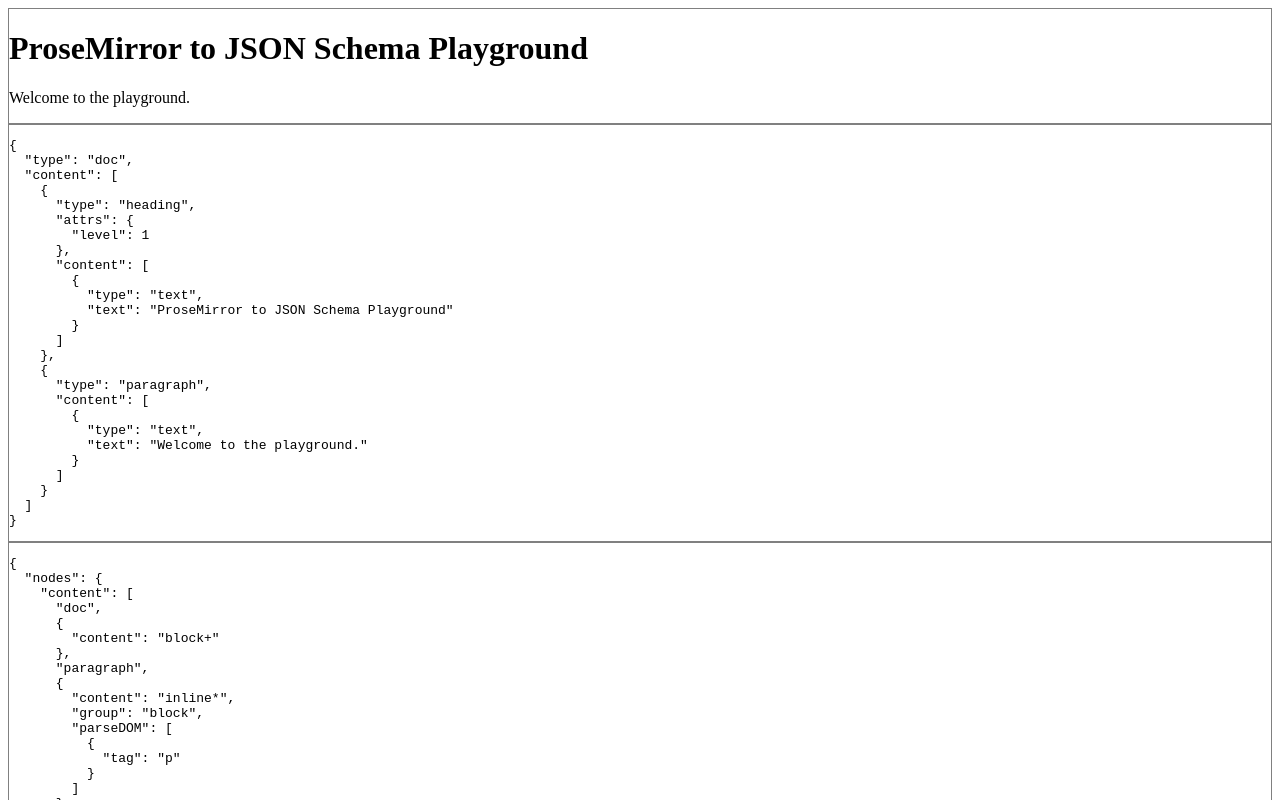
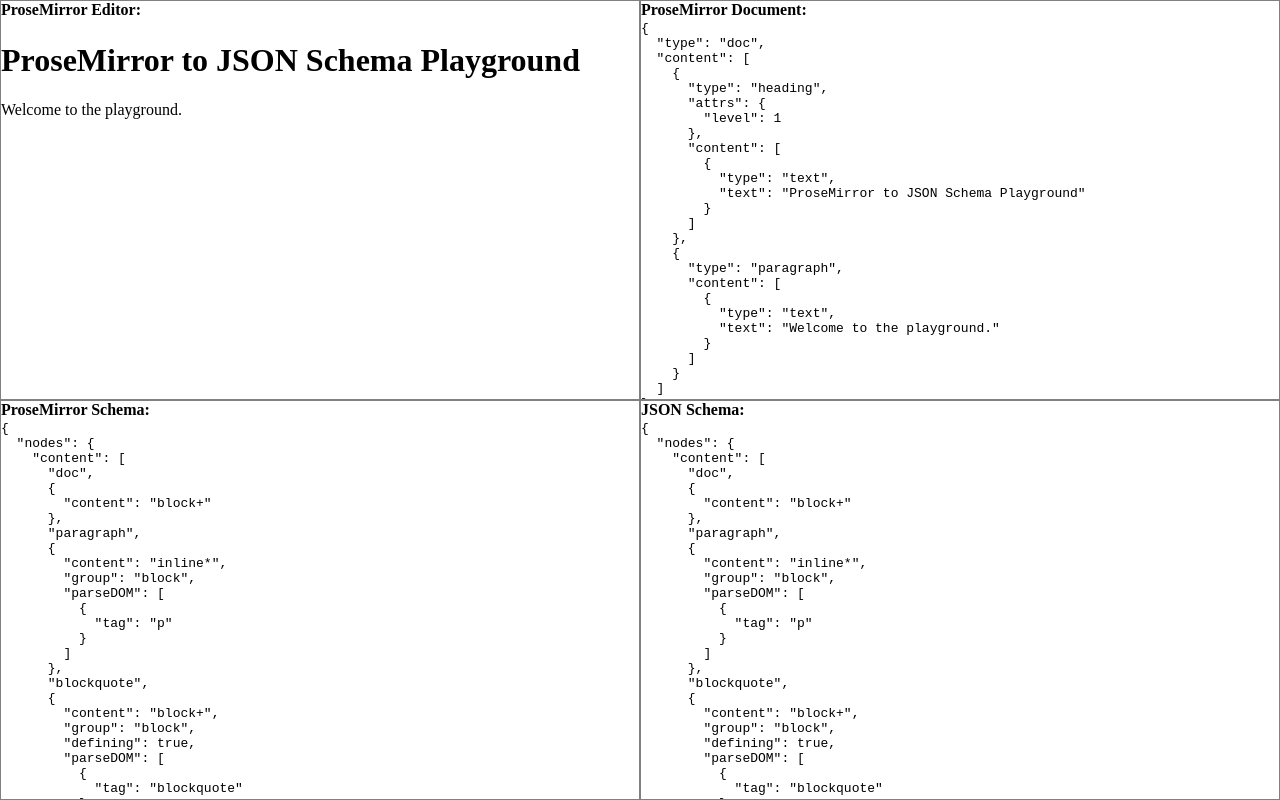
Before and after one commit to jimcasey/pm2js, a React (Vite) app in the folder packages/playground/: page / in a window 1280 px wide. Shown: the top 800 px of the page. Built offline with nearby package versions, Linux system fonts and the light colour scheme.

Commit message:
Create 4-box layout (#8)

```diff
--- /dev/null
+++ b/packages/playground/src/app.css
@@ -0,0 +1,41 @@
+body {
+  margin: 0;
+  padding: 0;
+}
+
+.container {
+  margin: 0;
+  padding: 0;
+  display: flex;
+  flex-wrap: wrap;
+  justify-content: center;
+  align-items: center;
+  height: 100vh;
+}
+
+.box {
+  width: 50%;
+  height: 50%;
+  border: 1px solid grey;
+  box-sizing: border-box;
+  overflow: auto;
+}
+
+.title {
+  font-weight: bold;
+  height: 20px;
+}
+
+.content {
+  height: 100%-20px;
+}
+
+pre {
+  margin: 0;
+  padding: 0;
+}
+
+.ProseMirror {
+  margin: 0;
+  padding: 0;
+}
--- a/packages/playground/src/app.tsx
+++ b/packages/playground/src/app.tsx
@@ -4,6 +4,7 @@
 import { schema } from 'prosemirror-schema-basic'
 import { useState, useRef, useEffect } from 'react'
 
+import './app.css'
 import 'prosemirror-view/style/prosemirror.css'
 
 const DEFAULT_DOCUMENT = {
@@ -23,7 +24,7 @@
   ],
 }
 
-function App() {
+const App = () => {
   const editorRef = useRef<HTMLDivElement>(null)
 
   const [document, setDocument] = useState<object>(DEFAULT_DOCUMENT)
@@ -49,17 +50,34 @@
   }, [state])
 
   return (
-    <div>
-      <div ref={editorRef} style={{ border: '1px solid grey' }} />
-      <div style={{ border: '1px solid grey' }}>
+    <div className="container">
+      <Box title="ProseMirror Editor">
+        <div ref={editorRef} />
+      </Box>
+      <Box title="ProseMirror Document">
         <pre>{JSON.stringify(document, null, 2)}</pre>
-      </div>
-      <div style={{ border: '1px solid grey' }}>
+      </Box>
+      <Box title="ProseMirror Schema">
         <pre>{JSON.stringify(state.schema.spec, null, 2)}</pre>
-      </div>
-      <div style={{  border: '1px solid grey' }}>
+      </Box>
+      <Box title="JSON Schema">
         <pre>{JSON.stringify(toJSONSchema(state.schema), null, 2)}</pre>
-      </div>
+      </Box>
+    </div>
+  )
+}
+
+const Box = ({
+  title,
+  children,
+}: {
+  title: string
+  children: React.ReactNode
+}) => {
+  return (
+    <div className="box">
+      <div className="title">{title}:</div>
+      <div className="content">{children}</div>
     </div>
   )
 }
```
